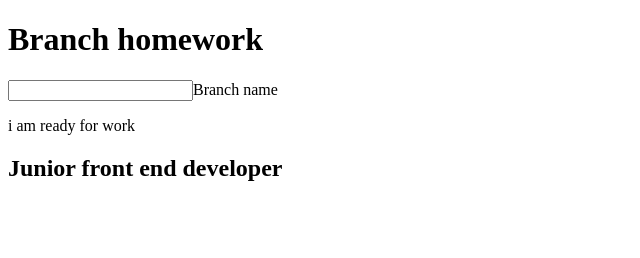
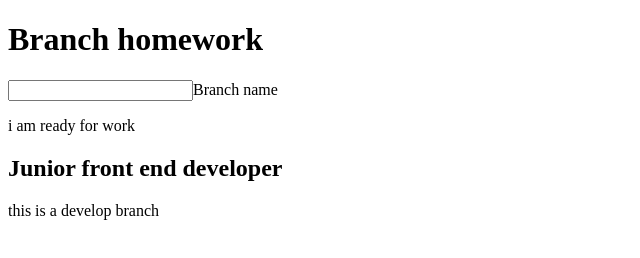
Before and after one commit to AnarBabazade/BRANCH-HOMEWORK, a plain HTML site: page index.html in a window 1280 px wide. Shown: the whole page, without its empty margins (0-640 px from the left). Drawn offline with Linux system fonts and the light colour scheme.

Commit message:
create new paragraf

```diff
--- a/index.html
+++ b/index.html
@@ -11,6 +11,7 @@
     <input type="text">Branch name
     <p>i am ready for work</p>
     <div class="box"><h2>Junior front end developer</h2></div>
+    <p class="information">this is a develop branch</p>
 </form>
 </body>
 </html>
```
